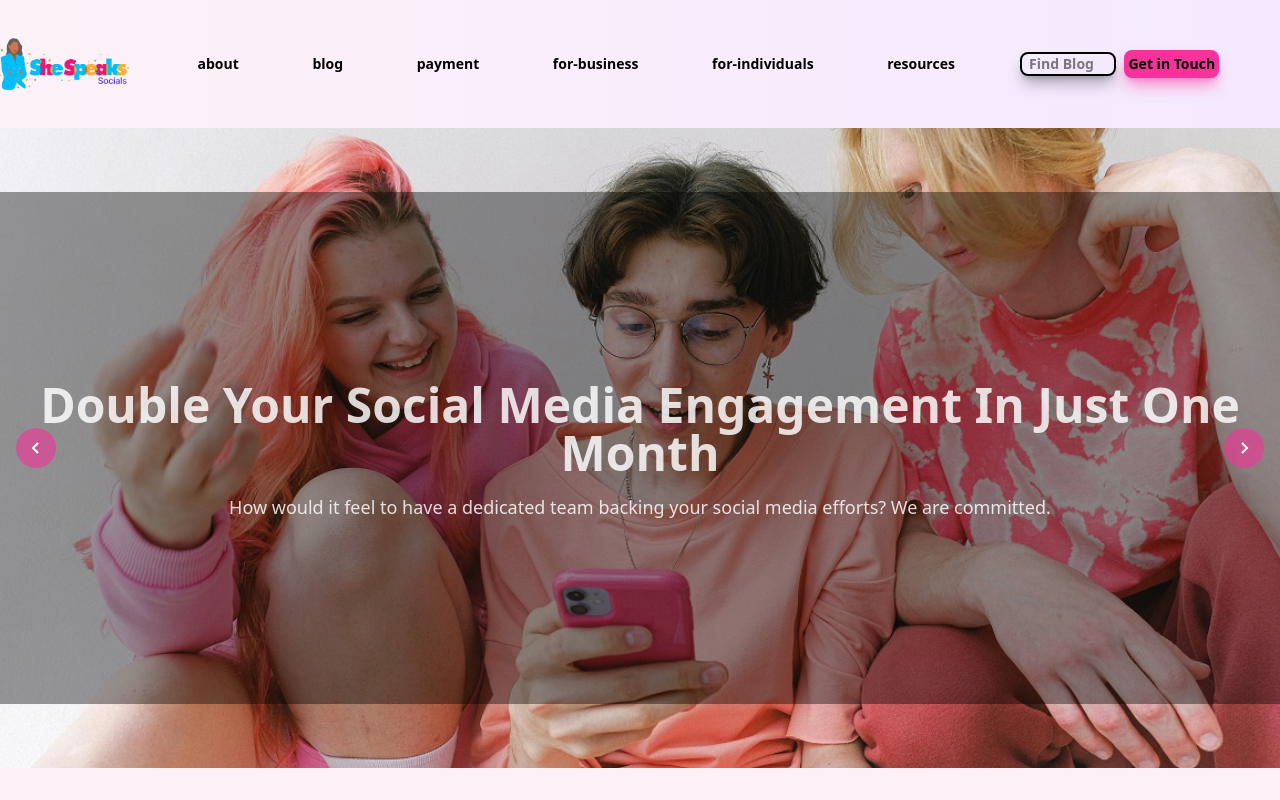
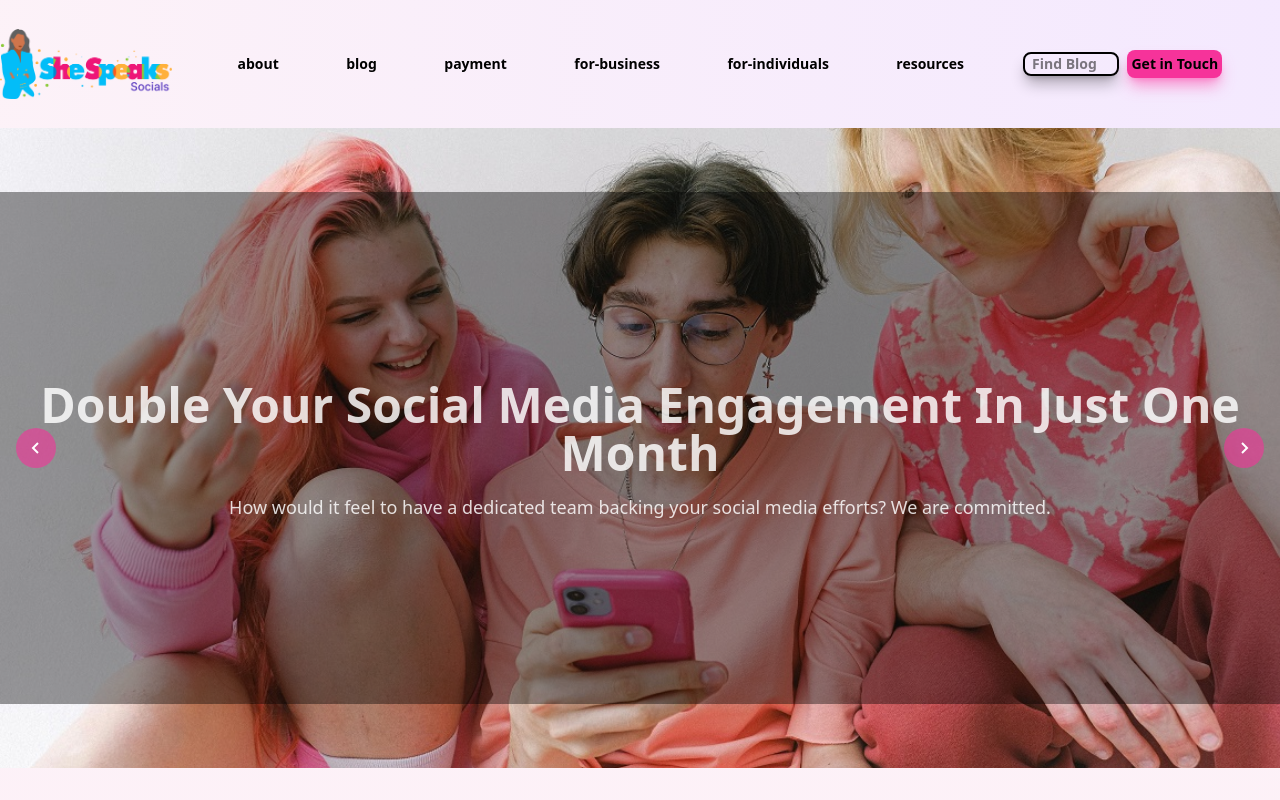
Before and after one commit to MatthewsRicky/shespeaksocial, a Next.js app: page / in a window 1280 px wide. Shown: the top 800 px of the page. Built offline with nearby package versions, Linux system fonts and the light colour scheme.

Commit message:
logo dimension change

```diff
--- a/components/Logo.tsx
+++ b/components/Logo.tsx
@@ -6,7 +6,7 @@ const Logo = () => {
 	return (
 		<div className="flex justify-center items-center h-full">
 			<Link href="/">
-				<Image src ="/shespeaksocial.png" alt="logo" width={144} height={60}  />
+				<Image src ="/shespeaksocial.png" alt="logo" width={200} height={1000}  />
 			</Link>
 		</div>
 	)
```
